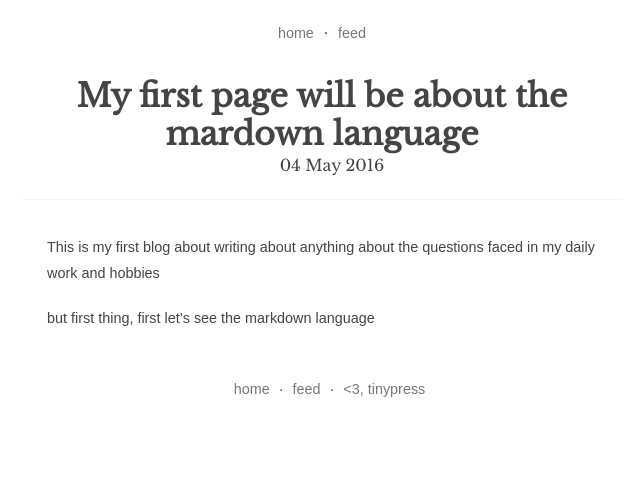
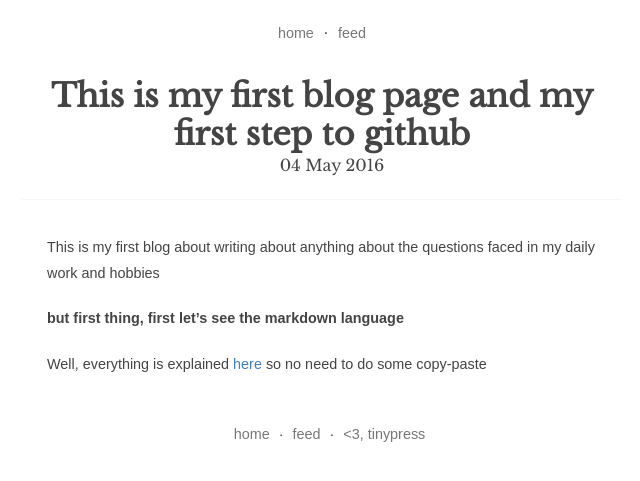
Before and after one commit to fipnova51/fipnova51.github.io, a Jekyll site: the page built from _posts/2016-05-04-my-first-thoughts-about-writing-on-my-tech-hobbies.markdown, in a window 1280 px wide. Shown: the top 481 px of the page, without its empty margins (318-958 px from the left). Built offline with Jekyll 4.4.1, drawn with Linux system fonts in a browser that asks for light colours.

Commit message:
Post update: My first page will be about the mardown language

```diff
--- a/_posts/2016-05-04-my-first-thoughts-about-writing-on-my-tech-hobbies.markdown
+++ b/_posts/2016-05-04-my-first-thoughts-about-writing-on-my-tech-hobbies.markdown
@@ -1,9 +1,11 @@
 ---
 published: true
-title: My first page will be about the mardown language
+title: This is my first blog page and my first step to github
 layout: post
 tags: [intro]
 ---
 This is my first blog about writing about anything about the questions faced in my daily work and hobbies
 
-but first thing, first let's see the markdown language
+**but first thing, first let's see the markdown language**
+
+Well, everything is explained [here](https://sourceforge.net/p/tinypress/discussion/markdown_syntax#md_ex_pre) so no need to do some copy-paste
```
